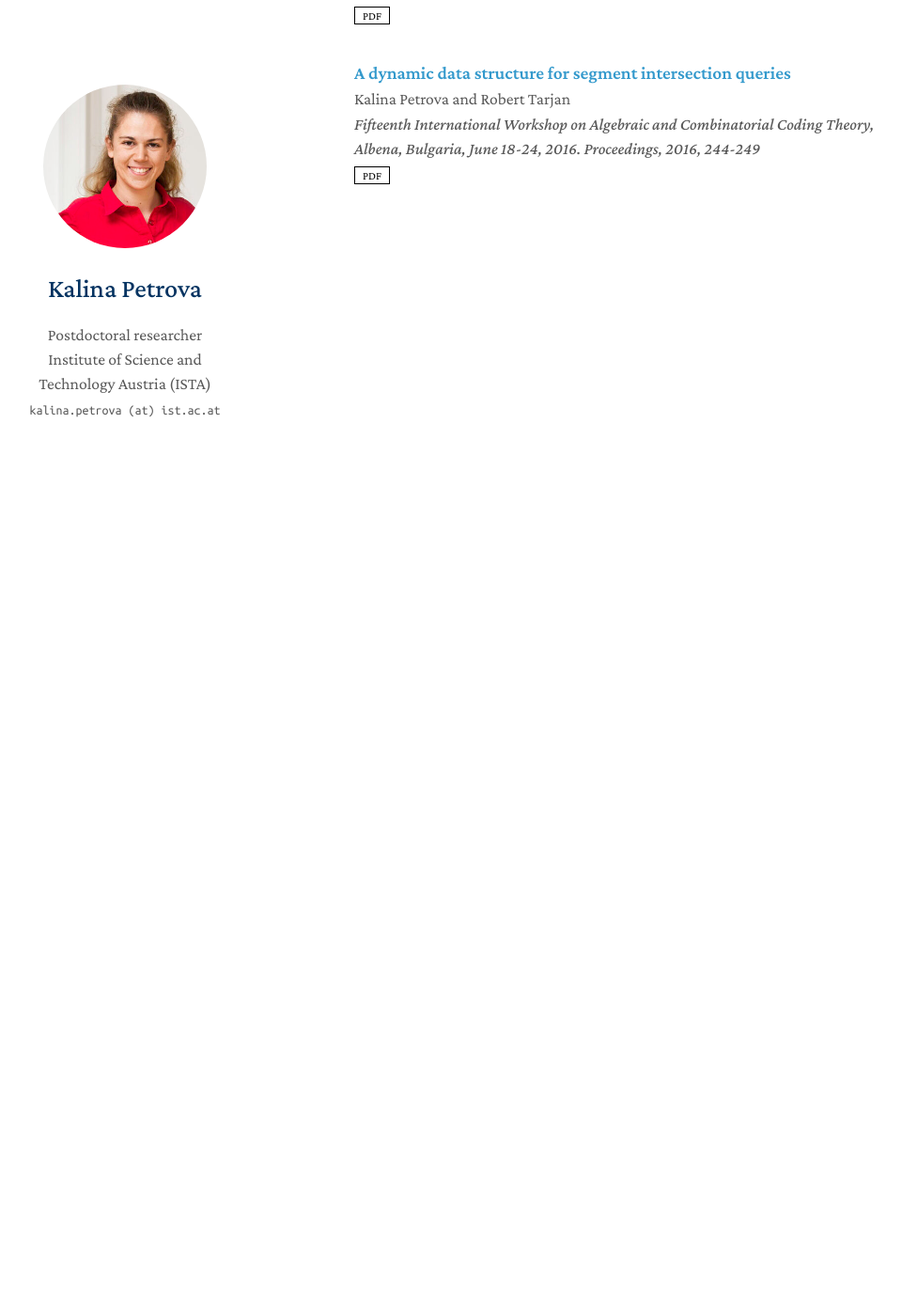
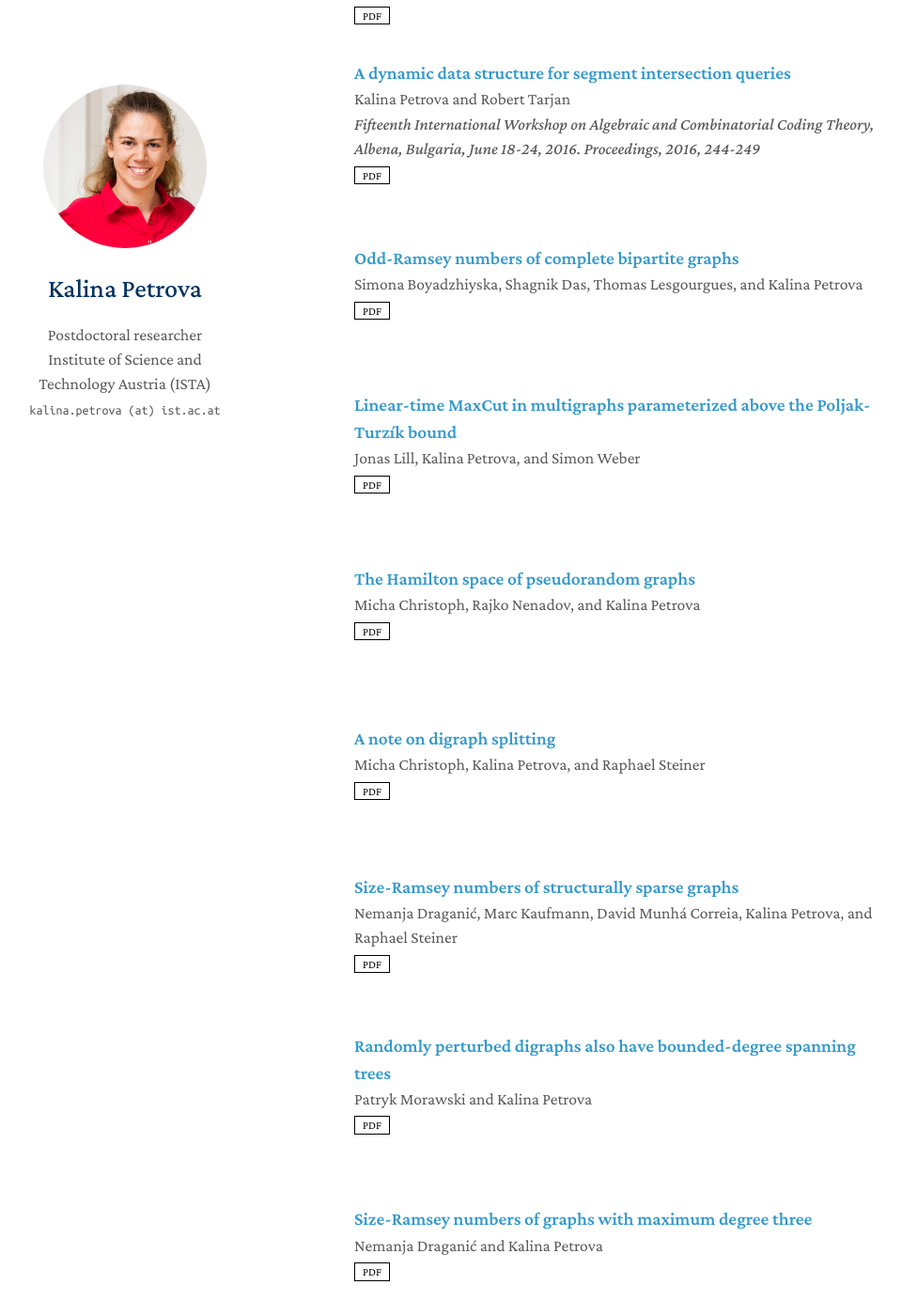
Before and after one commit to kpetrova/kpetrova.github.io, a Jekyll site: the page built from index.md, in a window 1280 px wide and 1400 px high, scrolled down 1252 px. Shown: the whole window at 94% size, without its empty margins (143-1103 px from the left). Built offline with Jekyll 4.4.1, drawn with Linux system fonts in a browser that asks for light colours; a style sheet for code colours, icons or effects is not loaded.

Commit message:
added more publications

```diff
--- a/_data/publications.yml
+++ b/_data/publications.yml
@@ -35,3 +35,38 @@ main:
     conference: Fifteenth International Workshop on Algebraic and Combinatorial Coding Theory, Albena, Bulgaria, June 18-24, 2016. Proceedings, 2016, 244-249
     pdf: http://www.moi.math.bas.bg/moiuser/~ACCT2016/a41.pdf
     type: conference
+
+  - title: Odd-Ramsey numbers of complete bipartite graphs
+    authors: Simona Boyadzhiyska, Shagnik Das, Thomas Lesgourgues, and Kalina Petrova
+    pdf: https://arxiv.org/pdf/2410.05887
+    type: preprint
+
+  - title: Linear-time MaxCut in multigraphs parameterized above the Poljak-Turzík bound
+    authors: Jonas Lill, Kalina Petrova, and Simon Weber
+    pdf: https://arxiv.org/pdf/2407.01071
+    type: preprint
+
+  - title: The Hamilton space of pseudorandom graphs
+    authors: Micha Christoph, Rajko Nenadov, and Kalina Petrova
+    pdf: https://arxiv.org/pdf/2402.01447
+    type: preprint
+
+  - title: A note on digraph splitting
+    authors: Micha Christoph, Kalina Petrova, and Raphael Steiner
+    pdf: https://arxiv.org/pdf/2310.08449
+    type: preprint
+
+  - title: Size-Ramsey numbers of structurally sparse graphs
+    authors: Nemanja Draganić, Marc Kaufmann, David Munhá Correia, Kalina Petrova, and Raphael Steiner
+    pdf: https://arxiv.org/pdf/2307.12028
+    type: preprint
+
+  - title: Randomly perturbed digraphs also have bounded-degree spanning trees
+    authors: Patryk Morawski and Kalina Petrova
+    pdf: https://arxiv.org/pdf/2306.14648
+    type: preprint
+
+  - title: Size-Ramsey numbers of graphs with maximum degree three
+    authors: Nemanja Draganić and Kalina Petrova
+    pdf: https://arxiv.org/pdf/2207.05048
+    type: preprint
```
